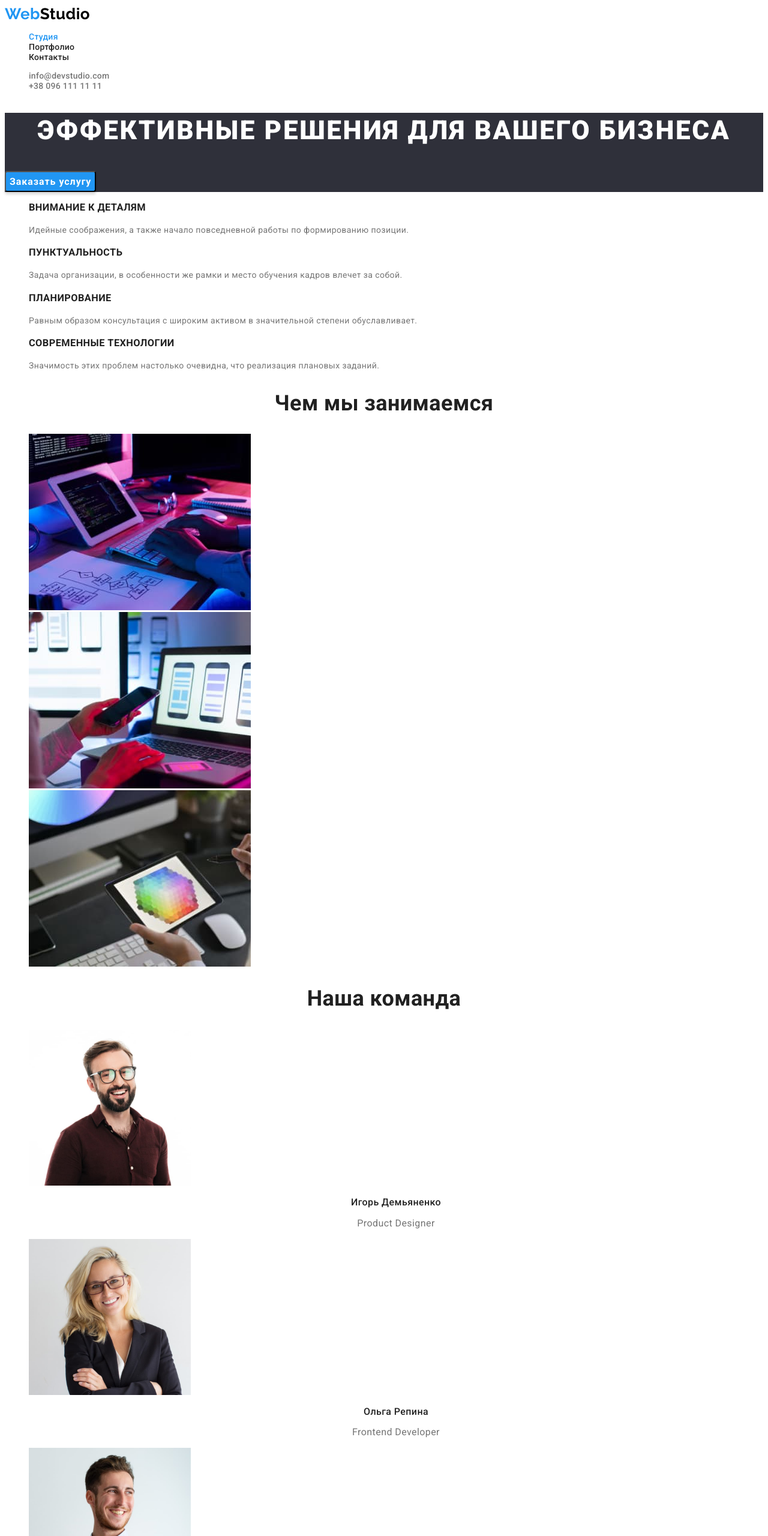
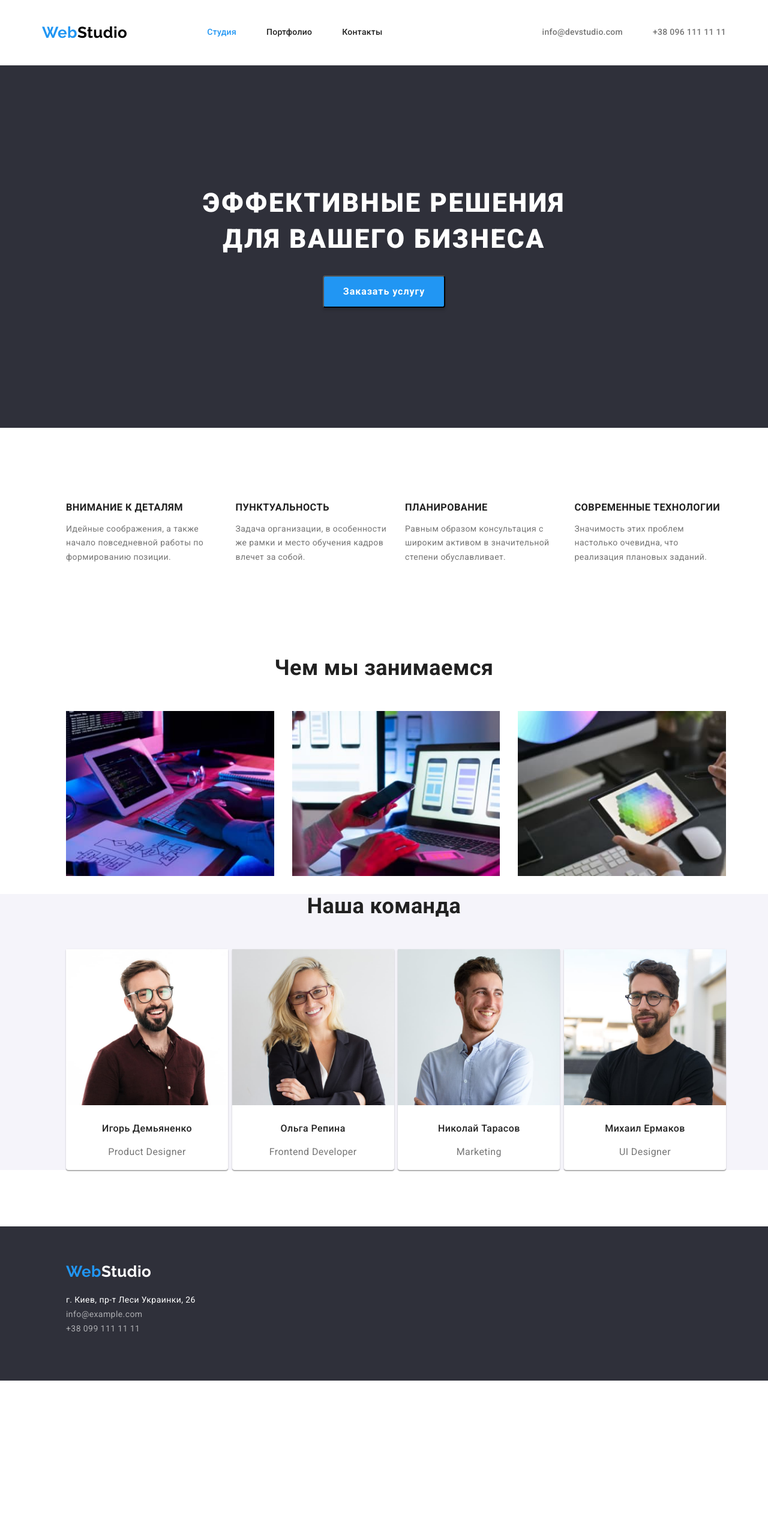
Before and after one commit to VitaliySavyuk/goit-markup-hw-03, a plain HTML site: page index.html in a window 1280 px wide. Shown: the top 2560 px of the page at 60% size. After the commit the page ends 2301 px from the top, so only its background shows below. Drawn offline with nearby package versions, Linux system fonts and the light colour scheme.

Commit message:
Final ДЗ 3

```diff
--- a/css/styles.css
+++ b/css/styles.css
@@ -8,6 +8,7 @@
   --background-color: #2f303a;
   --button-background: #f5f4fa;
   --hero-button-background: #188ce8;
+  --card-border: #eeeeee;
 }
 
 body {
@@ -28,11 +29,45 @@ address {
 
 .list {
   list-style-type: none;
+  display: flex;
+  justify-content: space-between;
 }
 
 /* Хедер */
 
+header {
+  border-bottom: 1px solid #ececec;
+}
+
+header .container {
+  display: flex;
+  justify-content: space-between;
+}
+
+.nav,
+.site-nav,
+.contacts {
+  display: flex;
+}
+
+.section-benefits {
+  padding: 94px 0;
+}
+
+.container {
+  width: 1200px;
+  padding: 0 15px;
+  margin: 0 auto;
+}
+
+/* Лого */
+
 .logo {
+  margin-right: 93px;
+}
+
+.logo,
+.logo-footer {
   font-family: Raleway;
   font-style: normal;
   font-weight: bold;
@@ -40,6 +75,8 @@ address {
   line-height: 1.19;
   color: var(--brand-text-color);
   text-decoration: none;
+  display: flex;
+  align-items: center;
 }
 
 .logo-word {
@@ -57,6 +94,12 @@ address {
   line-height: 1.14;
   letter-spacing: 0.02em;
   color: var(--primary-text-color);
+  display: inline-block;
+  padding: 32px 0;
+}
+
+.site-nav .header-link {
+  margin-right: 50px;
 }
 
 .header-link:hover,
@@ -64,12 +107,18 @@ address {
   color: var(--brand-text-color);
 }
 
-.contact-link:hover,
-.contact-link:focus {
+.current-link {
   color: var(--brand-text-color);
 }
 
-.current-link {
+/* Контакты */
+
+.contact-link {
+  margin-left: 50px;
+}
+
+.contact-link:hover,
+.contact-link:focus {
   color: var(--brand-text-color);
 }
 
@@ -91,6 +140,7 @@ address {
 
 .hero {
   background-color: var(--background-color);
+  padding: 200px 0;
 }
 
 .hero-title {
@@ -102,6 +152,9 @@ address {
   letter-spacing: 0.06em;
   text-transform: uppercase;
   color: var(--main-lite-color);
+  max-width: 696px;
+  margin: 0 auto;
+  margin-bottom: 30px;
 }
 
 .hero-btn {
@@ -117,7 +170,10 @@ address {
   background: var(--brand-text-color);
   box-shadow: 0px 4px 4px rgba(0, 0, 0, 0.15);
   border-radius: 4px;
-  display: flex;
+  margin: auto;
+  padding: 10px 32px;
+  display: block;
+  cursor: pointer;
 }
 
 .hero-btn:hover,
@@ -125,12 +181,23 @@ address {
   background-color: var(--hero-button-background);
 }
 
+/* Секция преимущества */
+
+.section-benefits {
+  padding: 94px 0;
+}
+
 .benefit-plus-title {
   font-style: normal;
   font-weight: bold;
   line-height: 1.14;
   text-transform: uppercase;
+  margin-bottom: 10px;
   color: var(--primary-text-color);
+}
+
+.benefit-plus {
+  width: calc((100% - 90px) / 4);
 }
 
 .benefit-plus-text {
@@ -142,6 +209,10 @@ address {
 
 /* Секция чем мы занимаемся */
 
+.section-padd {
+  padding-top: 0;
+}
+
 .section-title {
   font-style: normal;
   font-weight: bold;
@@ -149,9 +220,27 @@ address {
   line-height: 1.16;
   text-align: center;
   color: var(--primary-text-color);
+  margin-bottom: 50px;
+}
+
+.work-for {
+  width: calc((100% - 60px) / 3);
 }
 
 /* Секция наша команда */
+
+.section-make-team {
+  background-color: var(--button-background);
+}
+
+.card {
+  width: 270px;
+  height: 368px;
+  background: var(--main-lite-color);
+  box-shadow: 0px 1px 3px rgba(0, 0, 0, 0.12), 0px 1px 1px rgba(0, 0, 0, 0.14),
+    0px 2px 1px rgba(0, 0, 0, 0.2);
+  border-radius: 0px 0px 4px 4px;
+}
 
 .worker {
   font-style: normal;
@@ -160,6 +249,9 @@ address {
   line-height: 1.18;
   text-align: center;
   color: var(--primary-text-color);
+  padding-top: 30px;
+  margin-top: 0;
+  margin-bottom: 10px;
 }
 
 .worker-position {
@@ -169,6 +261,62 @@ address {
   line-height: 1.18;
   text-align: center;
   color: var(--secondary-text-color);
+  padding-top: 10px;
+  padding-bottom: 30px;
+  margin-top: 0;
+  margin-bottom: 0;
+}
+
+/* Подвал */
+
+.logo-footer {
+  margin-bottom: 20px;
+  padding-left: 40px;
+}
+
+.footer-list {
+  list-style-type: none;
+}
+
+.foot-box {
+  background-color: var(--background-color);
+  padding-top: 60px;
+  padding-bottom: 60px;
+  margin-top: 94px;
+}
+
+.link-direction {
+  font-style: normal;
+  font-weight: normal;
+  line-height: 1.71;
+  color: var(--main-lite-color);
+  margin-bottom: 9px;
+}
+
+.link-footer {
+  font-style: normal;
+  font-weight: normal;
+  line-height: 1.71;
+  color: var(--basement-text-color);
+  margin-bottom: 9px;
+}
+
+.tel-footer {
+  margin-bottom: 0;
+}
+
+.link-footer:hover,
+.link-footer:focus {
+  color: var(--brand-text-color);
+}
+
+/* Портфолио */
+.container {
+  width: 1170px;
+  padding-left: 15px;
+  padding-right: 15px;
+  margin-left: auto;
+  margin-right: auto;
 }
 
 /* Button */
@@ -183,6 +331,48 @@ address {
   background: var(--button-background);
   border-radius: 4px;
   cursor: pointer;
+  padding: 8px 22px;
+  border: none;
+}
+
+.filter {
+  justify-content: center;
+  padding-left: 0;
+  margin-top: 94px;
+  margin-bottom: 50px;
+}
+
+.item {
+  margin-left: 8px;
+}
+
+.item:first-child {
+  margin-left: 0;
+}
+
+.projects {
+  display: flex;
+  flex-wrap: wrap;
+  margin-left: -30px;
+  margin-top: -30px;
+  padding-left: 0;
+  list-style-type: none;
+}
+
+.list-item {
+  margin-left: 30px;
+  margin-top: 30px;
+  border: 1px solid var(--card-border);
+}
+
+.list-item {
+  flex-basis: calc((100% - 90px) / 3);
+}
+
+img {
+  display: block;
+  max-width: 100%;
+  height: auto;
 }
 
 .portfolio-btn:hover,
@@ -201,6 +391,9 @@ address {
   line-height: 2;
   letter-spacing: 0.06em;
   color: var(--primary-text-color);
+  margin-top: 20px;
+  margin-bottom: 4px;
+  padding-left: 24px;
 }
 
 .portfolio-title-text {
@@ -209,29 +402,6 @@ address {
   font-size: 16px;
   line-height: 1.87;
   color: var(--secondary-text-color);
+  padding-left: 24px;
+  padding-bottom: 20px;
 }
-
-/* Подвал */
-
-.foot-box {
-  background-color: var(--background-color);
-}
-
-.link-direction {
-  font-style: normal;
-  font-weight: normal;
-  line-height: 1.71;
-  color: var(--main-lite-color);
-}
-
-.link-footer {
-  font-style: normal;
-  font-weight: normal;
-  line-height: 1.71;
-  color: var(--basement-text-color);
-}
-
-.link-footer:hover,
-.link-footer:focus {
-  color: var(--brand-text-color);
-}
--- a/index.html
+++ b/index.html
@@ -9,12 +9,13 @@
     <link rel="preconnect" href="https://fonts.gstatic.com" crossorigin>
     <link href="https://fonts.googleapis.com/css2?family=Raleway:wght@700&family=Roboto:wght@400;500;700;900&display=swap"
         rel="stylesheet">
+        <link rel="stylesheet" href="https://cdnjs.cloudflare.com/ajax/libs/modern-normalize/1.1.0/modern-normalize.min.css">
         <link rel="stylesheet" href="./css/styles.css">
 </head>
 <body>
     <!--Хедер-->
     <header class="header">
-        <div class="container">
+        <div class="container header-container">
         <nav class="nav">
 <a lang="en" href="./index.html" class="logo">Web<span class="logo-word">Studio</span></a>
 <ul class="site-nav list">
@@ -63,9 +64,9 @@
     </div>
     </section>
     <!--Секция чем мы занимаемся-->
-    <section class="section-make">
+    <section class="section-make section-padd">
         <h2 class="section-title">Чем мы занимаемся</h2>
-        <div class="box">
+        <div class="container">
         <ul class="work list">
             <li class="work-for">
                 <img class="work-for-img" src="./images/box1.jpg" alt="работает над кодом" width="370">
@@ -76,32 +77,41 @@
             <li class="work-for">
                 <img class="work-for-img" src="./images/box3.jpg" alt="работает над графическим дизайном" width="370">
             </li>
-        </ul></div>
+        </ul>
+    </div>
     </section>
     <!--Секция наша команда-->
     <section class="section-make-team">
     <h2 class="section-title">Наша команда</h2>
-    <div>
+    <div class="container">
     <ul class="list">
-        <li>
+        <li class="card">
             <img src="./images/employee1.jpg" alt="Игорь Демьяненко" width="270">
+            <div class="card-info">
             <h3 class="worker">Игорь Демьяненко</h3>
             <p lang="en" class="worker-position">Product Designer</p>
+        </div>
         </li>
-        <li>
+        <li class="card">
             <img src="./images/employee2.jpg" alt="Ольга Репина" width="270">
+            <div class="card-info">
             <h3 class="worker">Ольга Репина</h3>
             <p lang="en" class="worker-position">Frontend Developer</p>
+        </div>
         </li>
-        <li>
+        <li class="card">
             <img src="./images/employee3.jpg" alt="Николай Тарасов" width="270">
+            <div class="card-info">
             <h3 class="worker">Николай Тарасов</h3>
             <p lang="en" class="worker-position">Marketing</p>
+        </div>
         </li>
-        <li>
+        <li class="card">
             <img src="./images/employee4.jpg" alt="Михаил Ермаков" width="270">
+            <div class="card-info">
             <h3 class="worker">Михаил Ермаков</h3>
             <p lang="en" class="worker-position">UI Designer</p>
+        </div>
         </li>
     </ul>
 </div>
@@ -111,9 +121,10 @@
 <!--Подвал-->
 <footer class="foot-box">
     <section>
-<a lang="en" href="./index.html" class="logo">Web<span class="logo-word-white">Studio</span></a>
+        <div class="container footer-container">
+<a lang="en" href="./index.html" class="logo-footer">Web<span class="logo-word-white">Studio</span></a>
 <address>
-    <ul class="list">
+    <ul class="footer-list">
         <li>
             <a href="https://www.google.com.ua/maps/@50.4851493,30.4721233,14z?hl=ru" target="_blank" и rel="noopener noreferrer" class="link link-direction">г. Киев, пр-т Леси Украинки, 26</a>
         </li>
@@ -121,10 +132,11 @@
             <a href="mailto:info@example.com" class="link link-footer">info@example.com</a>
          </li>
         <li>
-            <a href="tel:+380991111111" class="link link-footer">+38 099 111 11 11</a>
+            <a href="tel:+380991111111" class="link link-footer tel-footer">+38 099 111 11 11</a>
         </li>
     </ul>
 </address>
+</div>
 </section>
 </footer>
 
```
Also changed, not shown: portfolio.html (+45 -19 lines).
